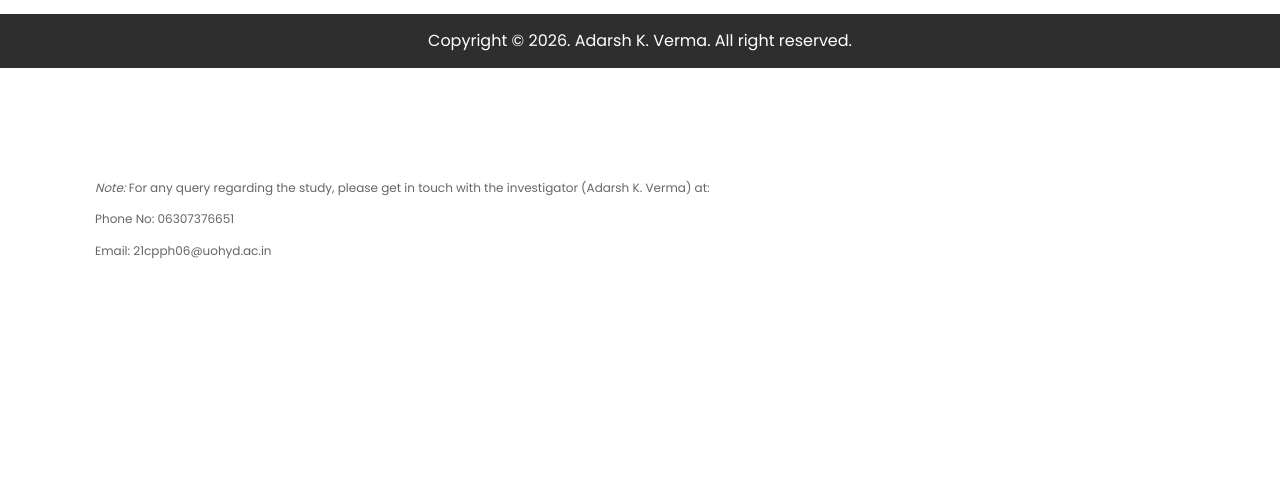
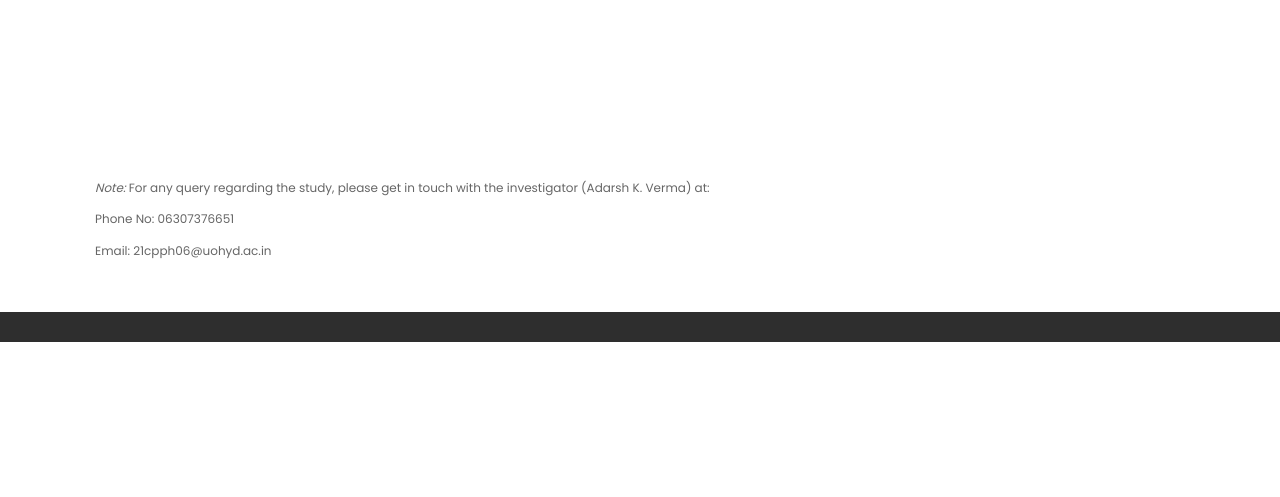
Before and after one commit to adarsh1109/akvermaWebsite, a plain HTML site: page ongoingStudy.html in a window 1280 px wide. Shown: the part 732-1229 px from the top of the page. Before the commit the page ends 1205 px from the top, so only its background shows below. Drawn offline with nearby package versions, Linux system fonts and the light colour scheme; files whose address does not match are found by name; a web font is replaced by a local one.

```diff
--- a/ongoingStudy.html
+++ b/ongoingStudy.html
@@ -255,7 +255,6 @@
             <!-- copyright section start -->
             <style>
                 .footer {
-                    position: fixed;
                     left: 0;
                     bottom: 0;
                     width: 100%;
```
Also changed, not shown: academics.html (+0 -1 lines), awardsAndPositions.html (+0 -1 lines), contact.html (+0 -1 lines), pmrfProgress.html (+0 -1 lines), publications.html (+0 -1 lines), trainingAndExperience.html (+0 -1 lines).
